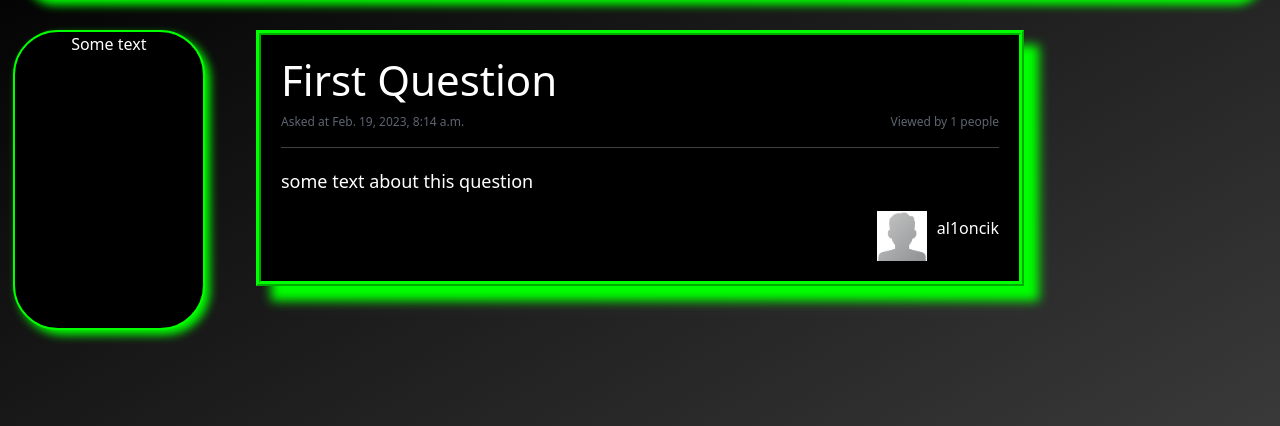
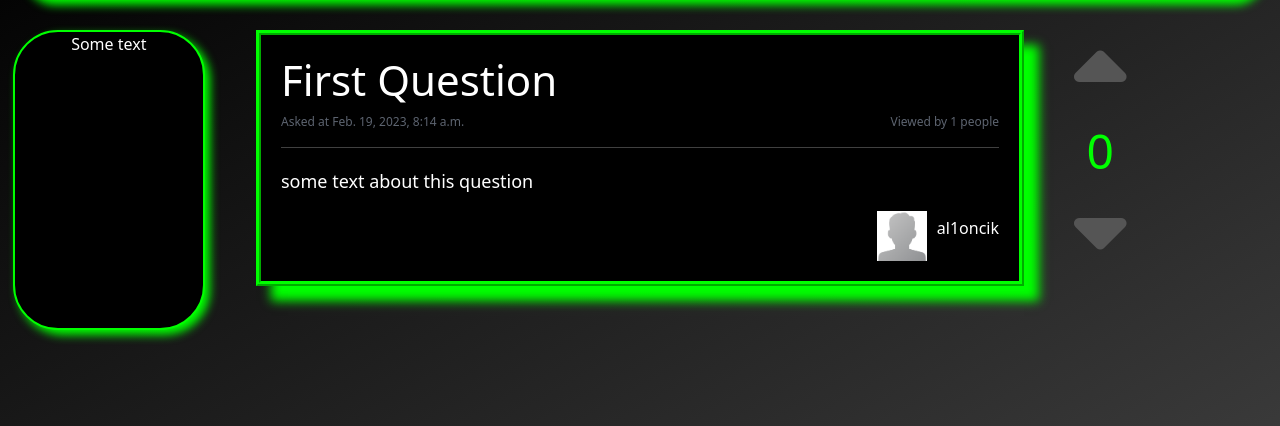
Before and after one commit to al1oncik/alprogu, a Django app: page /questions/question/1/ in a window 1280 px wide. Shown: the part 86-512 px from the top of the page. Run offline with Django 4.2, Linux system fonts and the light colour scheme; data comes from the database, SQL or seed files in the repository; both versions use the stored data as it was after the commit.

Commit message:
voting system created

```diff
--- a/main/static/css/question.css
+++ b/main/static/css/question.css
@@ -67,3 +67,28 @@ main {
     font-weight: bold;
     padding: 4px;
 }
+
+.vote-bar {
+    font-size: 32px;
+    position: absolute;
+    color: #00ff00;
+    right: 12%;
+    text-align: center;
+}
+
+.vote-bar p {
+    font-size: 48px;
+    margin: 0;
+}
+
+.vote-bar button {
+    border: none;
+    color: #555555;
+    padding: 0;
+    background-color: transparent;
+}
+
+.vote-bar i {
+    font-size: 84px;
+    margin: 0;
+}
--- /dev/null
+++ b/main/static/js/question.js
@@ -0,0 +1,62 @@
+function getCookie(name) {
+  var cookieValue = null;
+  if (document.cookie && document.cookie !== '') {
+    var cookies = document.cookie.split(';');
+    for (var i = 0; i < cookies.length; i++) {
+      var cookie = cookies[i].trim();
+      if (cookie.substring(0, name.length + 1) === (name + '=')) {
+        cookieValue = decodeURIComponent(cookie.substring(name.length + 1));
+        break;
+      }
+    }
+  }
+  return cookieValue;
+}
+
+
+function voteUp(id) {
+    var vote_up = document.getElementById('button-up');
+    var vote_down = document.getElementById('button-down');
+    var counter = document.getElementById("counter");
+    var xhr = new XMLHttpRequest();
+    if (vote_up.getAttribute('data-state') === 'inactive') {
+        xhr.open('POST', '/questions/vote/'+id+"/p/");
+        xhr.setRequestHeader('X-CSRFToken', getCookie('csrftoken'));
+        xhr.send();
+        vote_up.style.color = '#00ff00';
+        vote_down.style.color = '#555555';
+        vote_up.setAttribute('data-state', 'active');
+        vote_down.setAttribute('data-state', 'inactive');
+        counter.innerHTML = parseInt(counter.innerHTML, 10)+1;
+    } else {
+        xhr.open('POST', '/questions/vote/'+id+"/m/");
+        xhr.setRequestHeader('X-CSRFToken', getCookie('csrftoken'));
+        xhr.send();
+        vote_up.style.color = '#555555';
+        vote_up.setAttribute('data-state', 'inactive');
+        counter.innerHTML = parseInt(counter.innerHTML, 10)-1;
+    }
+}
+
+function voteDown(id) {
+    var vote_up = document.getElementById('button-up');
+    var vote_down = document.getElementById('button-down');
+    var xhr = new XMLHttpRequest();
+    if (vote_down.getAttribute('data-state') === 'inactive') {
+        xhr.open('POST', '/questions/vote/'+id+"/m/");
+        xhr.setRequestHeader('X-CSRFToken', getCookie('csrftoken'));
+        xhr.send();
+        vote_down.style.color = '#00ff00';
+        vote_up.style.color = '#555555';
+        vote_down.setAttribute('data-state', 'active');
+        vote_up.setAttribute('data-state', 'inactive');
+        counter.innerHTML = parseInt(counter.innerHTML, 10)-1;
+    } else {
+        xhr.open('POST', '/questions/vote/'+id+"/p/");
+        xhr.setRequestHeader('X-CSRFToken', getCookie('csrftoken'));
+        xhr.send();
+        vote_down.style.color = '#555555';
+        vote_down.setAttribute('data-state', 'inactive');
+        counter.innerHTML = parseInt(counter.innerHTML, 10)+1;
+    }
+}
--- a/main/templates/main/base.html
+++ b/main/templates/main/base.html
@@ -51,6 +51,8 @@
                 <p>@al1oncik</p>
             </div>
         </footer>
+        {% block js %}
+        {% endblock %}
         <script src="{% static 'js/base.js' %}"></script>
         <script src="https://cdn.jsdelivr.net/npm/bootstrap@5.3.0-alpha1/dist/js/bootstrap.bundle.min.js" integrity="sha384-w76AqPfDkMBDXo30jS1Sgez6pr3x5MlQ1ZAGC+nuZB+EYdgRZgiwxhTBTkF7CXvN" crossorigin="anonymous"></script>
     </body>
--- a/questions/models.py
+++ b/questions/models.py
@@ -7,6 +7,7 @@ class Topic(models.Model):
     creator = models.CharField(max_length=150)
     creation_date = models.DateTimeField(auto_now_add=True)
     vote = models.IntegerField(default=0)
+    users_voted = models.JSONField(default=list)
     answers = models.IntegerField(default=0)
     views = models.IntegerField(default=0)
     seen_by = models.JSONField(default=list)
--- a/questions/templates/questions/question.html
+++ b/questions/templates/questions/question.html
@@ -28,5 +28,25 @@
                 </div>
             </div>
         </div>
+        <div class="vote-bar">
+            {% csrf_token %}
+            <button style="{% if voted == 1 %}color: #00ff00;{% else %}color: #555555;{% endif %}"
+                    onclick="voteUp({{question.id}})"
+                    id="button-up"
+                    data-state="{% if voted == 1%}active{%else%}inactive{% endif %}">
+                <i class="fa-sharp fa-solid fa-caret-up"></i>
+            </button>
+            <p id="counter">{{question.vote}}</p>
+            <button
+                    style="{% if voted == -1 %}color: #00ff00;{% else %}color: #555555;{% endif %}"
+                    onclick="voteDown({{question.id}})"
+                    id="button-down"
+                    data-state="{% if voted == -1%}active{%else%}inactive{% endif %}"><i
+                    class="fa-sharp fa-solid fa-caret-down"></i></button>
+        </div>
     </main>
 {% endblock %}
+
+{% block js %}
+    <script src="{% static 'js/question.js' %}"></script>
+{% endblock %}
--- a/questions/urls.py
+++ b/questions/urls.py
@@ -1,9 +1,10 @@
 from django.urls import path
 
-from .views import question
+from .views import question, vote
 
 app_name = 'questions'
 
 urlpatterns = [
-    path('question/<int:id>/', question, name='question')
+    path('question/<int:id>/', question, name='question'),
+    path('vote/<int:id>/<str:vote>/', vote, name='vote'),
 ]
--- a/questions/views.py
+++ b/questions/views.py
@@ -1,4 +1,4 @@
-from django.shortcuts import render
+from django.shortcuts import render, HttpResponseRedirect, reverse
 
 from .models import Topic
 from users.models import User
@@ -7,6 +7,10 @@ from users.models import User
 def question(request, id):
     question = Topic.objects.get(id=id)
     question_author = User.objects.get(username=question.creator)
+    if not question.users_voted == []:
+        voted = question.users_voted[request.user.username]
+    else:
+        voted = 0
 
     if not request.user.username in question.seen_by and request.user.username:
         question.views += 1
@@ -14,6 +18,19 @@ def question(request, id):
         question.save()
 
     context = {'question': question,
-               'question_author': question_author
+               'question_author': question_author,
+               'voted':voted,
             }
     return render(request, 'questions/question.html', context)
+
+def vote(request, id, vote):
+    v = 1 if vote == 'p' else -1
+    topic = Topic.objects.get(id=id)
+    print(topic.users_voted)
+    if topic.users_voted == []:
+        topic.users_voted = {request.user.username: v}
+    else:
+        topic.users_voted[request.user.username] = v
+    topic.vote += v
+    topic.save()
+    return HttpResponseRedirect(reverse("questions:question", args=(id,)))
```
Also changed, not shown: db.sqlite3, questions/migrations/0015_topic_users_voted.py (added).
